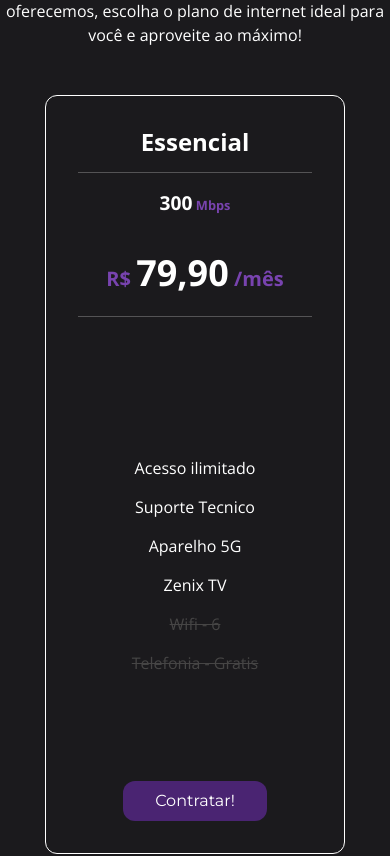
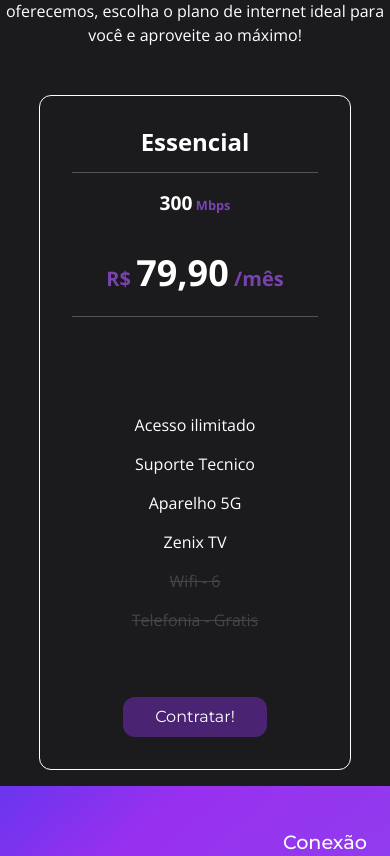
Before and after one commit to martinsalan2003/black-net, a React (Vite) app in the folder black-net/: page / in a window 390 px wide. Shown: the part 880-1736 px from the top of the page. Built offline with nearby package versions, Linux system fonts and the light colour scheme.

Commit message:
teste carrosel de planos

```diff
--- a/black-net/package.json
+++ b/black-net/package.json
@@ -15,7 +15,9 @@
     "react": "^19.0.0",
     "react-bootstrap": "^2.10.9",
     "react-dom": "^19.0.0",
-    "sass": "^1.85.0"
+    "react-slick": "^0.30.3",
+    "sass": "^1.85.0",
+    "slick-carousel": "^1.8.1"
   },
   "devDependencies": {
     "@eslint/js": "^9.19.0",
--- a/black-net/src/components/Plans.jsx
+++ b/black-net/src/components/Plans.jsx
@@ -1,3 +1,7 @@
+import "slick-carousel/slick/slick.css";
+import "slick-carousel/slick/slick-theme.css";
+import Slider from "react-slick";
+import { useEffect, useState } from "react";
 import '../styles/styles-components/Plans.sass';
 
 const plans = [
@@ -18,7 +22,23 @@ const plans = [
         ],
         availableFeatures: 4
     },
-
+    {
+        title: "Avançado",
+        price: "99,90",
+        stringLeftValue: 'R$',
+        stringRightValue: '/mês',
+        speed: "700",
+        stringRightMb: 'Mbps',
+        features: [
+            "Acesso ilimitado",
+            "Suporte Tecnico",
+            "Aparelho 5G",
+            "Zenix TV",
+            "Wifi - 6",
+            "Telefonia - Gratis"
+        ],
+        availableFeatures: 3
+    },
     {
         title: "Ultra",
         price: "139,90",
@@ -35,33 +55,71 @@ const plans = [
             "Telefonia - Gratis"
         ],
         availableFeatures: 6
-    },
-
-    {
-        title: "Avançado",
-        price: "99,90",
-        stringLeftValue: 'R$',
-        stringRightValue: '/mês',
-        speed: "700",
-        stringRightMb: 'Mbps',
-        features: [
-            "Acesso ilimitado",
-            "Suporte Tecnico",
-            "Aparelho 5G",
-            "Zenix TV",
-            "Wifi - 6",
-            "Telefonia - Gratis"
-        ],
-        availableFeatures: 3
     }
 ];
 
 export default function Plans() {
+    const [isMobile, setIsMobile] = useState(false);
+
+    useEffect(() => {
+        const handleResize = () => {
+            setIsMobile(window.innerWidth <= 1024);
+        };
+
+        handleResize();
+        window.addEventListener("resize", handleResize);
+        return () => window.removeEventListener("resize", handleResize);
+    }, []);
+
+    const settings = {
+        dots: true,
+        infinite: true,
+        speed: 500,
+        slidesToShow: 1,
+        slidesToScroll: 1,
+        arrows: false
+    };
+
     return (
         <section className="pricing-section">
             <h2>Escolha seu Plano</h2>
             <p>Aqui estão alguns dos diversos planos que oferecemos, escolha o plano de internet ideal para você e aproveite ao máximo!</p>
 
+            {isMobile ? (
+                <Slider {...settings} className="card-container">
+                    {plans.map((plan, index) => (
+                        <div key={index} className="card">
+                            <div className="card-body">
+                                <div className="cardheader">
+                                    <h3 className="card-title">{plan.title}</h3>
+                                    <hr className="featurette-divider divisor" />
+                                    <p className="card-speed">
+                                        <span>{plan.speed}</span> {plan.stringRightMb}
+                                    </p>
+                                    <p className="card-subtitle">
+                                        {plan.stringLeftValue} <span>{plan.price}</span> {plan.stringRightValue}
+                                        <hr className="featurette-divider divisor" />
+                                    </p>
+                                </div>
+
+                                <div className="container-features">
+                                    <ul className="card-features">
+                                        {plan.features.map((feature, idx) => (
+                                            <li key={idx} className={idx >= plan.availableFeatures ? "disabled" : ""}>
+                                                {idx >= plan.availableFeatures ? <s>{feature}</s> : feature}
+                                            </li>
+                                        ))}
+                                    </ul>
+                                </div>
+
+                                <div className='container-btn'>
+                                    <a href="#"><button type='button'>Contratar!</button></a>
+                                </div>
+                            </div>
+                        </div>
+                    ))}
+                </Slider>
+            ) : (
                 <div className="card-container">
                     {plans.map((plan, index) => (
                         <div key={index} className="card">
@@ -72,7 +130,6 @@ export default function Plans() {
                                     <p className="card-speed">
                                         <span>{plan.speed}</span> {plan.stringRightMb}
                                     </p>
-
                                     <p className="card-subtitle">
                                         {plan.stringLeftValue} <span>{plan.price}</span> {plan.stringRightValue}
                                         <hr className="featurette-divider divisor" />
@@ -96,6 +153,7 @@ export default function Plans() {
                         </div>
                     ))}
                 </div>
+            )}
         </section>
     );
 }
--- a/black-net/src/styles/styles-components/Plans.sass
+++ b/black-net/src/styles/styles-components/Plans.sass
@@ -36,7 +36,6 @@
         .divisor
             color: $branco-clasico
 
-
         .card-body
             height: 60vh
             padding: 2em
@@ -44,47 +43,41 @@
             flex-direction: column
             justify-content: space-between
 
+        .card-features
+            text-align: center !important
+            display: flex
+            flex-direction: column
+            gap: 15px
+            margin: 0
+            padding: 0
 
-            .card-features
+            s
+                color: #464545
 
-                text-align: center !important
-                display: flex
-                flex-direction: column
-                gap: 15px
-                margin: 0
-                padding: 0
-
-                s
-                    color: #464545
-
-                ul,li
-                    font-family: $font-paragrafos
-                    color: $branco-clasico !important
-                    list-style: none
-
-
+            ul, li
+                font-family: $font-paragrafos
+                color: $branco-clasico !important
+                list-style: none
 
         .container-btn
+            button
+                cursor: pointer !important
+                border: none
+                color: $branco-clasico
+                font-family: $font-Montserrat
+                background-color: $cor-primaria
+                border-radius: 12px
+                padding: .5em 2em
 
-                    button
-                        cursor: pointer !important
-                        border: none
-                        color: $branco-clasico
-                        font-family: $font-Montserrat
-                        background-color: $cor-primaria
-                        border-radius: 12px
-                        padding: .5em 2em
-
-                    button:hover
-
-                        background-color: #7c2dca
-
+            button:hover
+                background-color: #7c2dca
 
         .card-speed
             font-weight: bold
             font-size: .8em !important
             color: $branco-clasico
             color: $cor-secundaria !important
+
             span
                 color: $branco-clasico
                 font-size: 1.5em
@@ -95,7 +88,6 @@
             color: $branco-clasico
 
         .card-subtitle
-
             font-size: 1.25rem
             font-weight: bold
             color: $cor-secundaria !important
@@ -105,14 +97,47 @@
                 color: $branco-clasico
 
 
-    .card-container .card:nth-child(2)
-        height: 100vh
+// Estilos específicos para o carrossel no mobile e tablet
+@media (max-width: 1024px)
+    .pricing-section
+        padding: 1em
 
+    .card-container
+        display: block
 
+    .slick-slider
+        width: 100%
+        max-width: 50vw
+
+        margin: 0 auto
+
+    .slick-list
+        overflow: hidden !important
+
+    .slick-slide
+        display: flex
+        justify-content: center
+
+    .slick-dots
+        bottom: -30px
+
+    .slick-prev, .slick-next
+        display: none !important
+
+    .card
+        height: 60vh !important
+        min-height: 500px
 
 
 @media (max-width: 768px)
+
     .pricing-section
-        padding: 1em 0
-    .card-container .card:nth-child(2)
-        height: 60vh
+        padding: 1em  0
+
+        .slick-slider
+             max-width: 80vw
+
+        .card
+
+            display: flex !important
+            height: 80vh !important
```
Also changed, not shown: 1 other file (tests, documents, lock files or other folders). Lines whose indentation alone changed are shown as unchanged.
